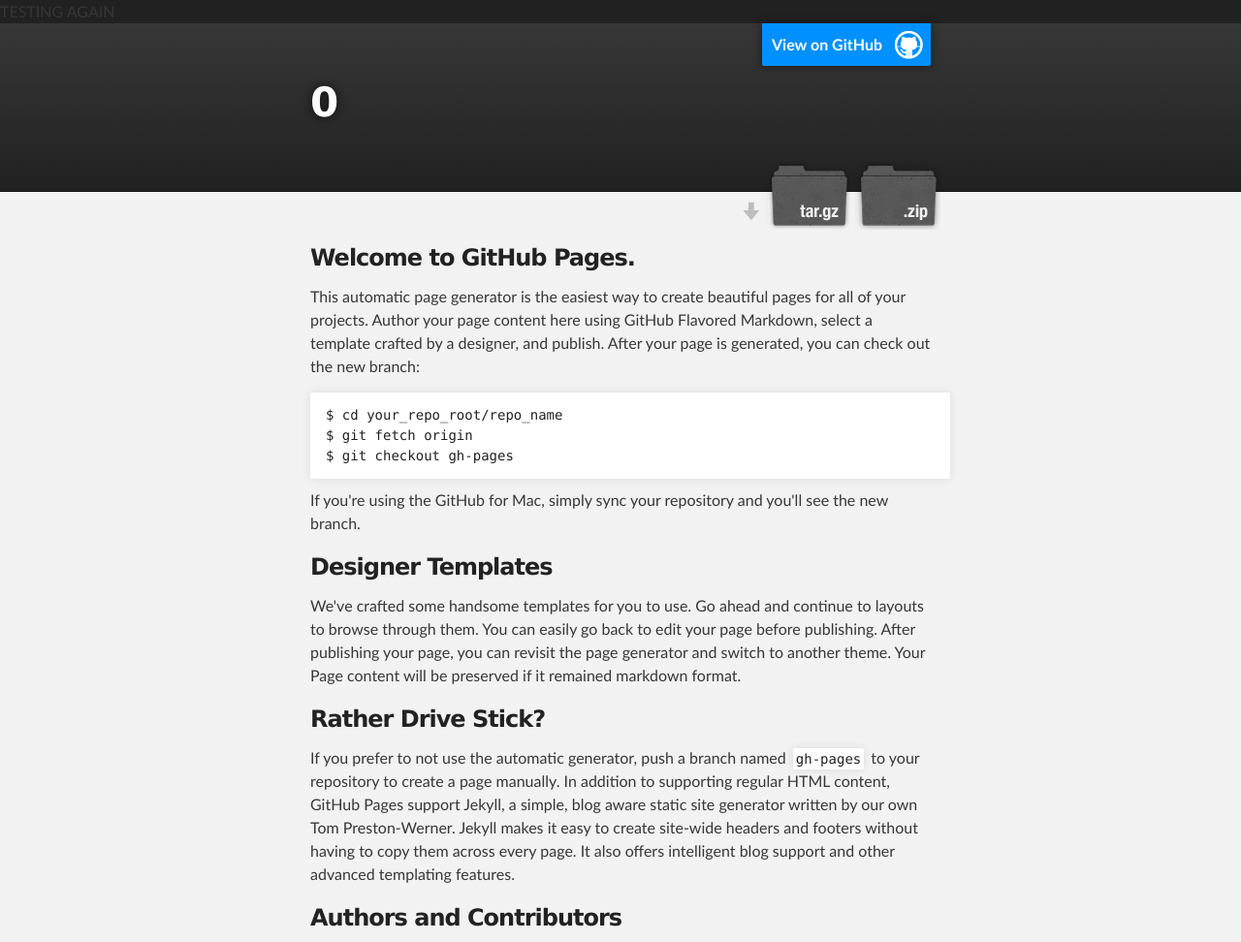
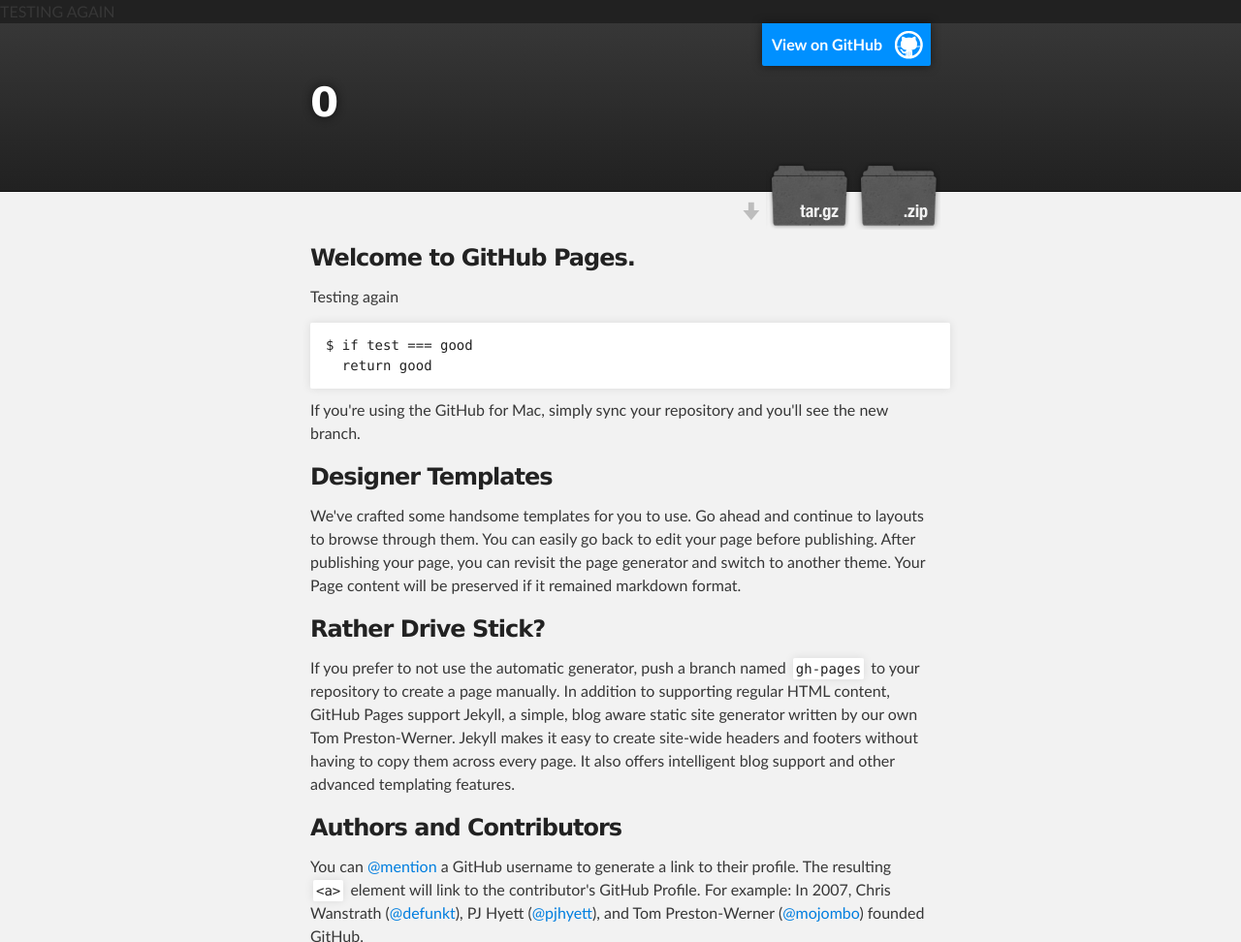
Before and after one commit to darrenmwong/0, a website: page index.html in a window 1280 px wide. Shown: the top 972 px of the page at 97% size. Drawn offline with Linux system fonts and the light colour scheme.

```diff
--- a/index.html
+++ b/index.html
@@ -34,11 +34,9 @@
         <h3>
 <a name="welcome-to-github-pages" class="anchor" href="#welcome-to-github-pages"><span class="octicon octicon-link"></span></a>Welcome to GitHub Pages.</h3>
 
-<p>This automatic page generator is the easiest way to create beautiful pages for all of your projects. Author your page content here using GitHub Flavored Markdown, select a template crafted by a designer, and publish. After your page is generated, you can check out the new branch:</p>
-
-<pre><code>$ cd your_repo_root/repo_name
-$ git fetch origin
-$ git checkout gh-pages
+<p>Testing again</p>
+<pre><code>$ if test === good
+  return good
 </code></pre>
 
 <p>If you're using the GitHub for Mac, simply sync your repository and you'll see the new branch.</p>
```
